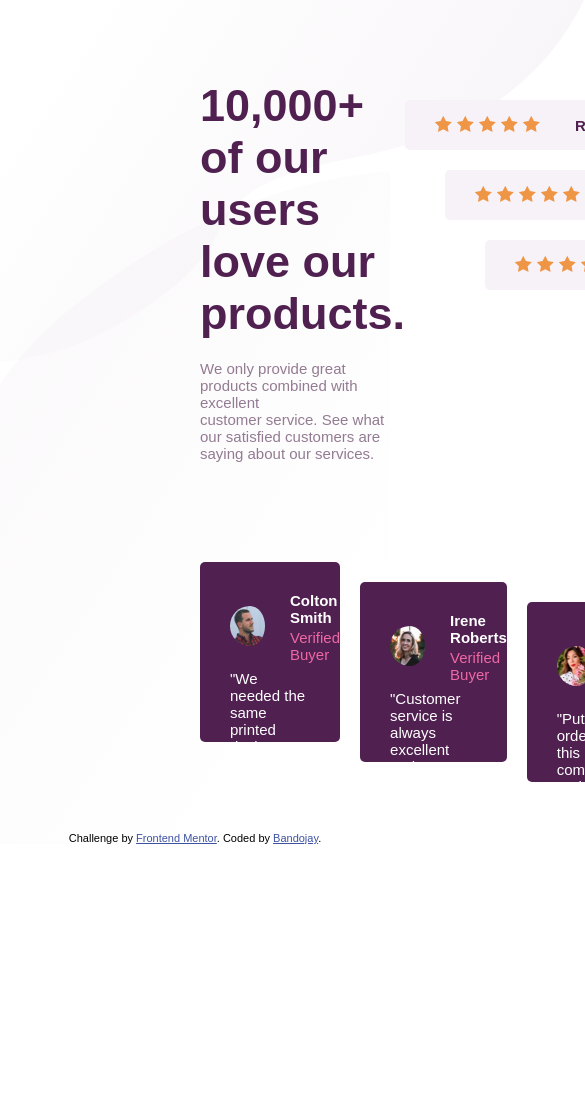
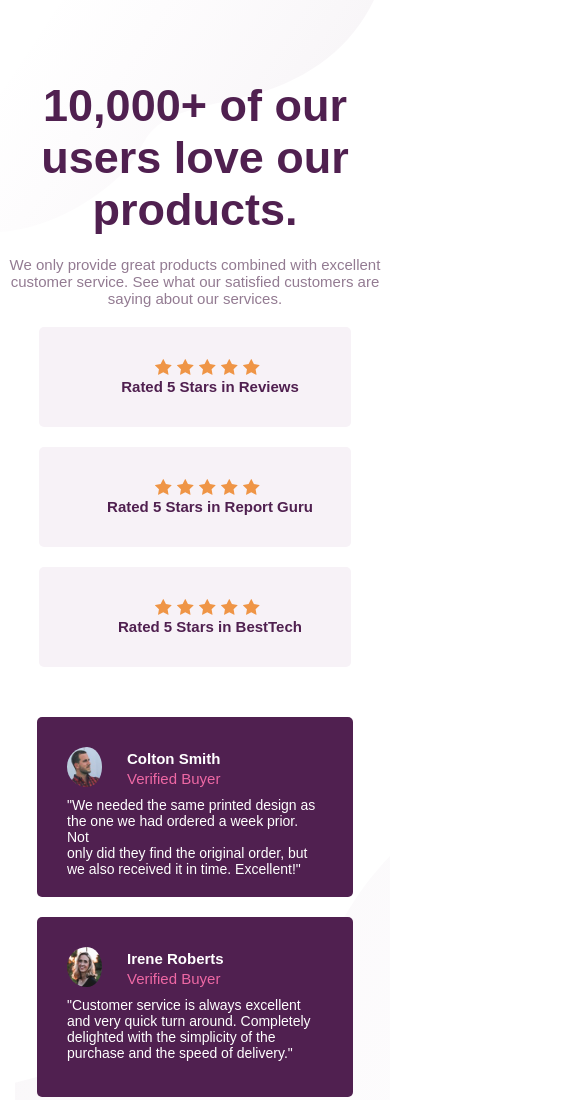
Before and after one commit to joshua094/Social-Proof-Project, a plain HTML site: page index.html in a window 390 px wide. Shown: the top 1100 px of the page, 585 px wide, since content can reach past the window. Before the commit the page ends 999 px from the top, so only its background shows below. Drawn offline with Linux system fonts and the light colour scheme; a web font is replaced by a local one.

Commit message:
Updating width

```diff
--- a/styles.css
+++ b/styles.css
@@ -145,8 +145,8 @@ img {
 
 
 @media screen
-and (min-device-width : 320px)
-and (max-device-width : 768px) {
+and (min-width : 320px)
+and (max-width : 768px) {
   body {
     background-image: url(./images/bg-pattern-top-mobile.svg), url(./images/bg-pattern-bottom-mobile.svg);
     background-position: top left, bottom right;
```
